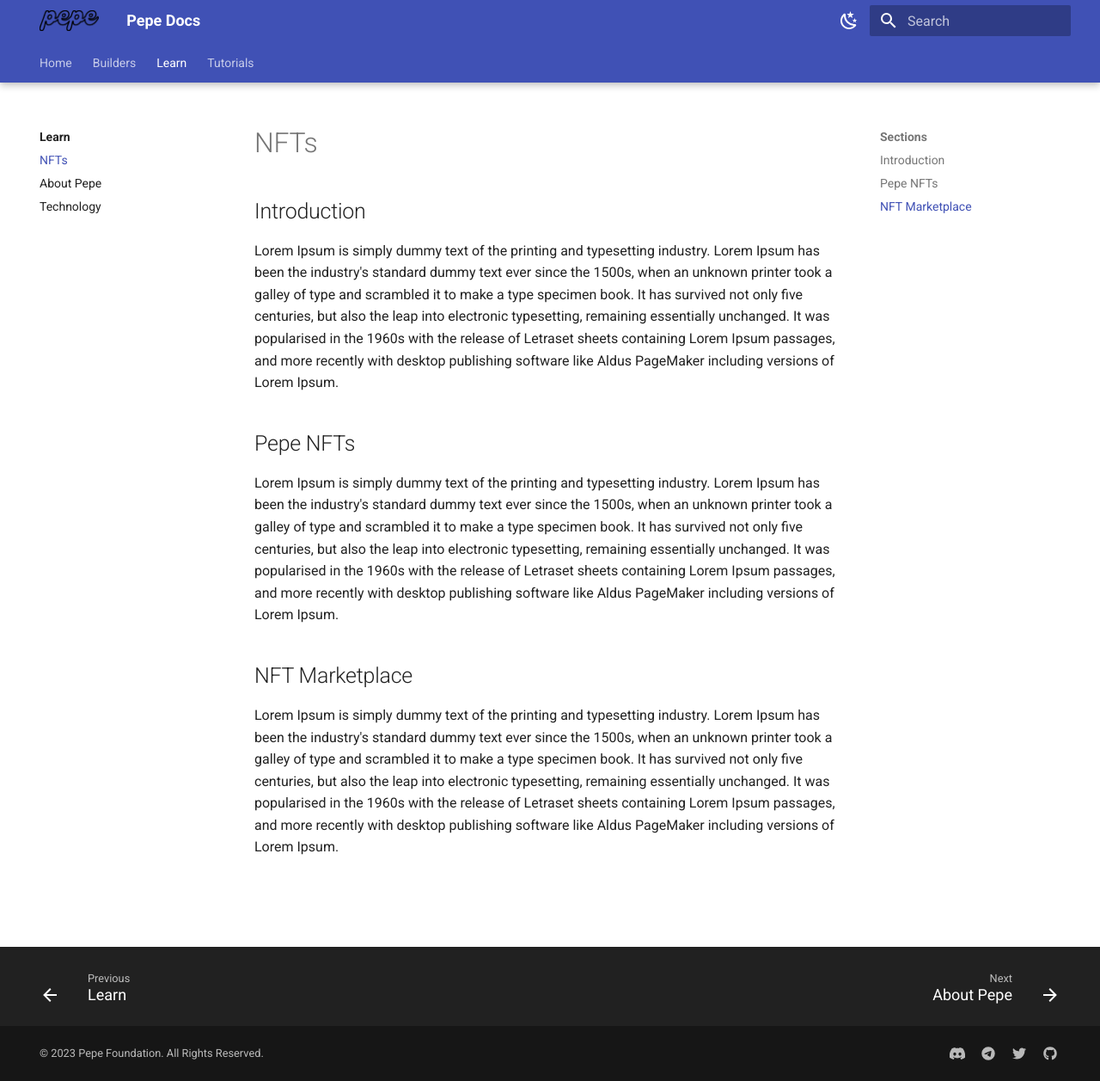
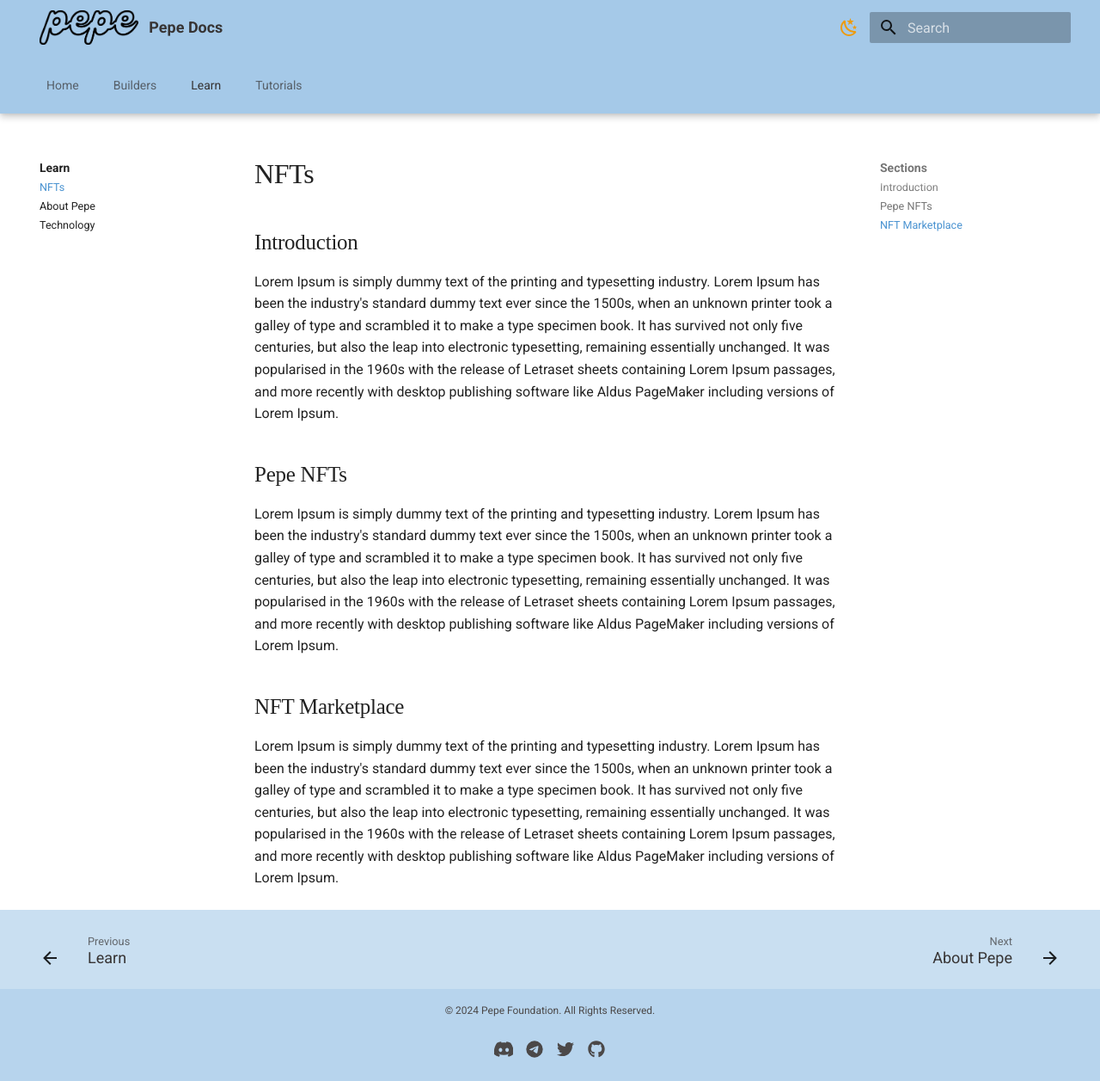
Before and after one commit to papermoonio/demo-docs, an MkDocs documentation site: the page built from pepe-docs/learn/nfts.md, in a window 1280 px wide and 1257 px high. Shown: the whole window at 86% size. Built offline with MkDocs 1.6.1 and Material for MkDocs 9.7.7, drawn with Linux system fonts in a browser that asks for light colours.

Commit message:
update for github pages

```diff
--- a/mkdocs.yml
+++ b/mkdocs.yml
@@ -1,9 +1,8 @@
 # Replace XXX with the network's name
 'site_name': 'Pepe Docs'
 'site_url': 'https://papermoonio.github.io/demo-docs/'
-'site_dir': '/var/www/pepe-docs-static'
 'docs_dir': 'pepe-docs'
-'copyright': '© 2023 Pepe Foundation. All Rights Reserved.'
+'copyright': '© 2024 Pepe Foundation. All Rights Reserved.'
 # Used for extra javascript files in the `docs` repository
 # 'extra_javascript':
 #   - 'js/externalLinkModal.js' # Enable if you want a warning when users leave your site
@@ -11,13 +10,17 @@
 #   - 'js/initKapaWidget.js' # Enable if project is using Kapa
 # Used for additional CSS files and custom fonts. If you're using a publicly available font, this is not necessary
 'extra_css':
-  - '/assets/stylesheets/terminal.css'
+  - 'assets/stylesheets/extra.css'
+  - 'assets/stylesheets/home.css'
+  - 'assets/stylesheets/index-page.css'
+  - 'assets/stylesheets/pepe.css'
+  - 'assets/stylesheets/terminal.css'
 'theme':
   'name': 'material'
   'custom_dir': 'material-overrides'
-  'favicon': '/assets/images/pepe-favicon.png'
-  'logo': '/assets/images/pepe-logo.png'
-  'logo_dark_mode': '/assets/images/pepe-logo-dark.png' # Only required if using dark and light modes  #'font': # This is for Google Fonts
+  'favicon': 'assets/images/pepe-favicon.png'
+  'logo': 'assets/images/pepe-logo.png'
+  'logo_dark_mode': 'assets/images/pepe-logo-dark.png' # Only required if using dark and light modes  #'font': # This is for Google Fonts
     #'text': 'XXX' # Add the name of the font. The default is Roboto
     #'code': 'XXX' # This is optional. The default is Roboto Mono
   'features':
--- a/requirements.txt
+++ b/requirements.txt
@@ -20,7 +20,7 @@
 Pygments==2.18.0
 pymdown-extensions==10.8.1
 python-dateutil==2.8.2
-PyYAML==6.0
+PyYAML!=6.0.0,!=5.4.0,!=5.4.1
 regex==2022.10.31
 requests==2.32.2
 six==1.16.0
```
Also changed, not shown: 1 other file.
